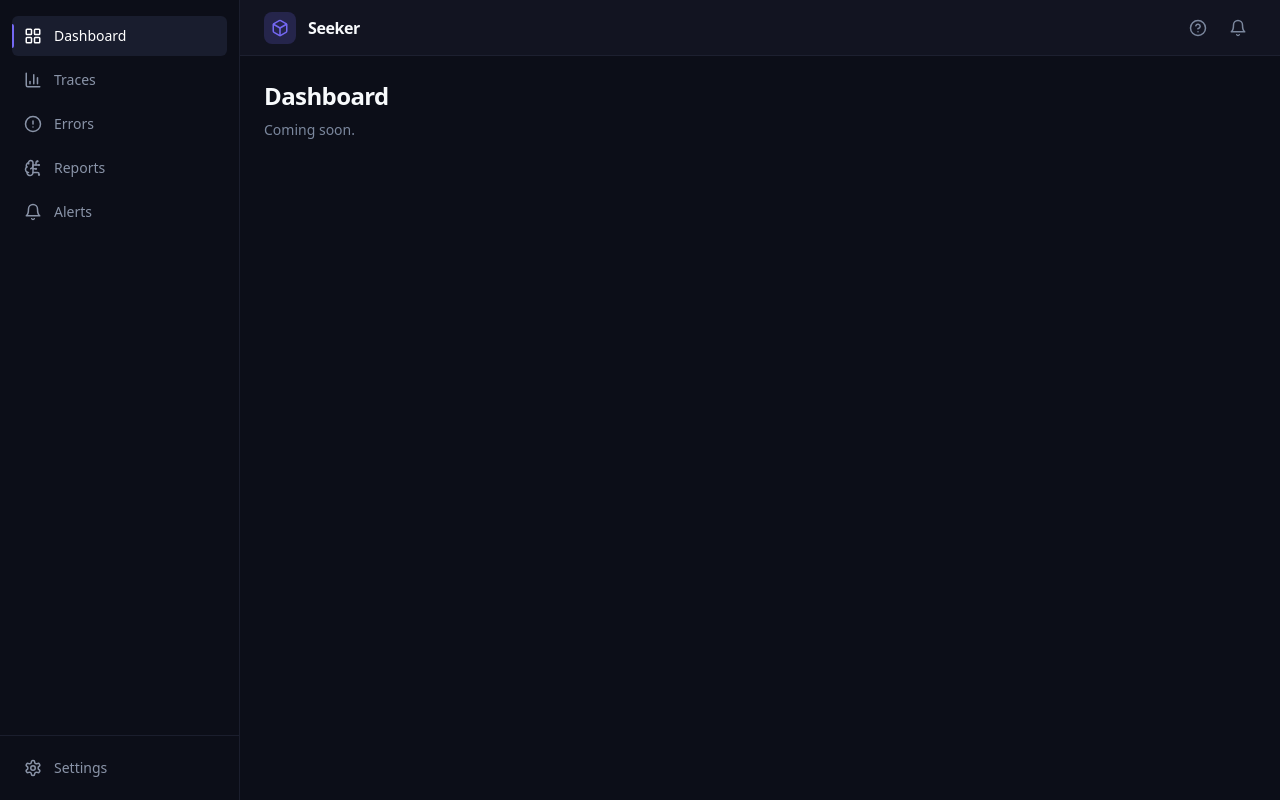
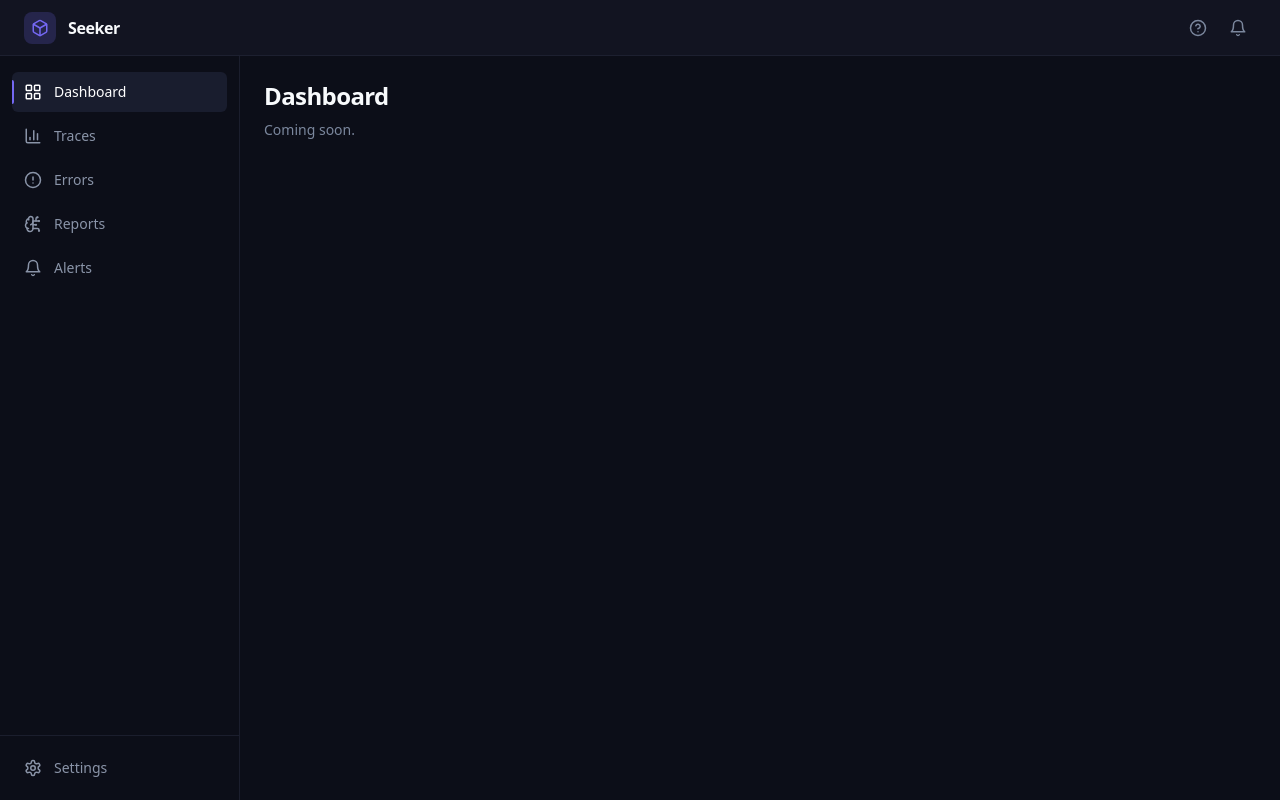
Before and after one commit to apm-seeker/seeker-client, a React (Vite) app: page /dashboard in a window 1280 px wide. Built offline with nearby package versions, Linux system fonts and the light colour scheme.

Commit message:
feat : 탑바를 사이드바 위로 배치
- 레이아웃 방향을 column으로 변경, 탑바가 화면 전체 폭 차지
- 사이드바 높이를 h-screen에서 h-full로 변경해 부모 플렉스에 맞춤

```diff
--- a/src/widgets/app-layout/ui/app-layout.tsx
+++ b/src/widgets/app-layout/ui/app-layout.tsx
@@ -4,11 +4,11 @@ import { AppTopbar } from '@/widgets/app-topbar'
 
 export function AppLayout() {
   return (
-    <div className="flex h-screen w-full bg-background text-foreground">
-      <AppSidebar />
-      <div className="flex min-w-0 flex-1 flex-col">
-        <AppTopbar />
-        <main className="flex-1 overflow-auto p-4 md:p-6">
+    <div className="flex h-screen w-full flex-col bg-background text-foreground">
+      <AppTopbar />
+      <div className="flex min-h-0 flex-1">
+        <AppSidebar />
+        <main className="min-w-0 flex-1 overflow-auto p-4 md:p-6">
           <Outlet />
         </main>
       </div>
--- a/src/widgets/app-sidebar/ui/app-sidebar.tsx
+++ b/src/widgets/app-sidebar/ui/app-sidebar.tsx
@@ -36,7 +36,7 @@ export function AppSidebar() {
   return (
     <aside
       className={cn(
-        'flex h-screen shrink-0 flex-col border-r border-sidebar-border bg-sidebar',
+        'flex h-full shrink-0 flex-col border-r border-sidebar-border bg-sidebar',
         'w-16 md:w-56 lg:w-60',
       )}
     >
```
